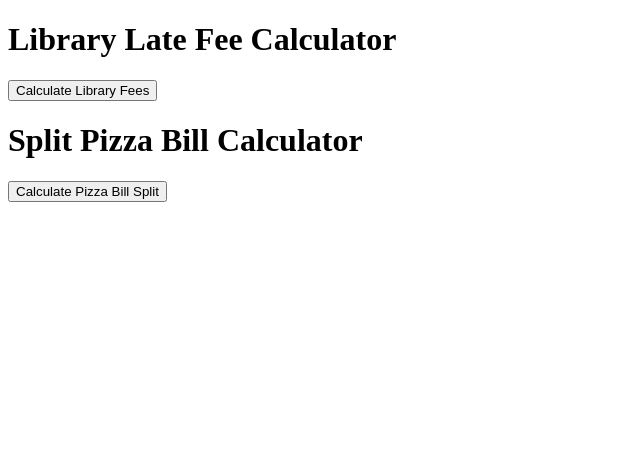
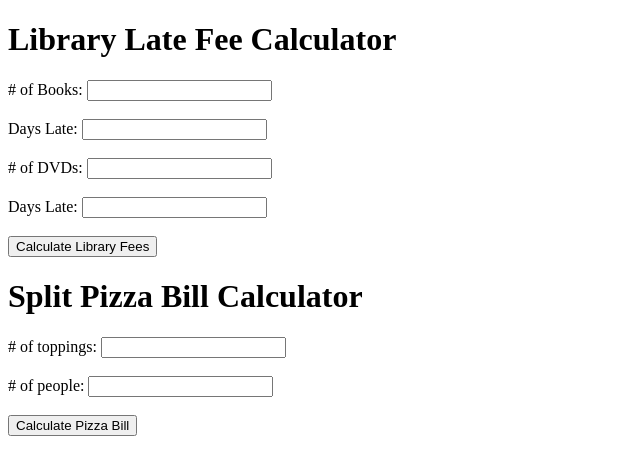
Before and after one commit to buetowcj/libraryPizzaCalc, a plain HTML site: page index.html in a window 1280 px wide. Shown: the whole page, without its empty margins (0-640 px from the left). Drawn offline with nearby package versions, Linux system fonts and the light colour scheme.

Commit message:
jQuery update

```diff
--- a/index.html
+++ b/index.html
@@ -3,12 +3,46 @@
 <head>
     <meta charset="UTF-8">
     <title>Library Late Fee Calculator</title>
+    <script src="http://code.jquery.com/jquery-3.5.1.js" integrity="sha256-QWo7LDvxbWT2tbbQ97B53yJnYU3WhH/C8ycbRAkjPDc="
+            crossorigin="anonymous"></script>
     <script src="code.js"></script>
+    <style>
+        .output {
+            display: none;
+        }
+    </style>
 </head>
 <body>
     <h1>Library Late Fee Calculator</h1>
-    <button onclick="calculateFees()">Calculate Library Fees</button>
+
+    <label for="numBooks"># of Books:</label>
+    <input type="number" id="numBooks">
+<br> <br>
+    <label for="lateDayBooks">Days Late:</label>
+    <input type="number" id="lateDayBooks">
+<br> <br>
+    <label for="numDVDs"># of DVDs:</label>
+    <input type="number" id="numDVDs">
+<br> <br>
+    <label for="lateDayDVDs">Days Late:</label>
+    <input type="number" id="lateDayDVDs">
+<br> <br>
+    <p class="output">Your late fees total $<span id="costLibOutput"></span></p>
+
+    <button id="LibraryButton">Calculate Library Fees</button>
+
+
+
     <h1>Split Pizza Bill Calculator</h1>
-    <button onclick="calculatePizza()">Calculate Pizza Bill Split</button>
+
+    <label for="toppings"># of toppings:</label>
+    <input type="number" id="toppings">
+<br> <br>
+    <label for="billSplit"># of people:</label>
+    <input type="number" id="billSplit">
+<br> <br>
+    <p class="output">The bill will be $<span id="costPizzaOutput"></span> for each person.</p>
+
+    <button id="PizzaButton">Calculate Pizza Bill</button>
 </body>
 </html>
```
